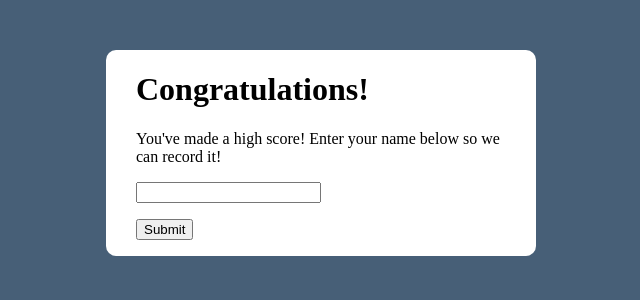
After one commit to banderson1618/milestone-2, a Node server app: page /submit in a window 1280 px wide. The commit adds this page. Shown: the top 300 px of the page, without its empty margins (319-959 px from the left). Run offline with Node 20, Linux system fonts and the light colour scheme.

Commit message:
Added in quiz functionality

```diff
--- a/app.js
+++ b/app.js
@@ -13,64 +13,66 @@ app.set('views', __dirname+'/views');
 app.use(bodyParser.urlencoded({ extended: false }));
 app.use(bodyParser.json());
 
+var currentScore = 0;
+var numEntries = 3;
+var lowScore = 1;
+const MAXHIGHSCORES = 10;
+
 app.get('/', function(req,res,next){
-  db.any('SELECT * FROM blogs')
-      .then(function(data){
-          return res.render('index', {data: data})
-      })
-      .catch(function(err){
-          return next(err);
-      });
+    res.render('index');
 });
-/*
-// edit users
-app.get('/blogs/:id/edit', function(req,res,next){
-    var id = parseInt(req.params.id);
-    db.one('select * from highscores where id = $1', id)
-        .then(function (blog) {
-            res.render('edit', {blog: blog})
+
+
+app.get('/submit', function(req,res,next){
+    currentScore = 0;
+    if(req.body.QuestionOne != '') currentScore++;
+    if(req.body.QuestionTwo == "To seek the Holy Grail!") currentScore++;
+    if(req.body.QuestionThree == "Blue" || req.body.QuestionThree == "blue" || req.body.QuestionThree == "Yellow" ||req.body.QuestionThree == "yellow") currentScore++;
+    if(req.body.QuestionFour == "African or European?" || req.body.QuestionFour == "24 miles per hour") currentScore++;
+    if(req.body.QuestionFive == "Monty Python and the Holy Grail") currentScore++;
+    console.log(req.body.QuestionOne);
+    console.log(numEntries);
+    console.log(MAXHIGHSCORES);
+
+    if(numEntries < MAXHIGHSCORES){
+        console.log("here");
+        numEntries++;
+        res.render('enterScore', {score:currentScore});
+    }
+    else if(currentScore > lowScore){
+        db.result('delete from blogs where id = $1', MAXHIGHSCORES) // deletes the last entry in the database
+            .then(function (result) {
+                 res.render('enterScore', {score:currentScore});
+            })
+            .catch(function (err) {
+              return next(err);
+            });
+    }
+    else{
+        res.redirect('/hiscores');
+    }
+});
+
+app.post('/logScore', function(req, res, next){
+    db.none('insert into highscores(player, score)' + 'values($1, $2)', [req.body.player, currentScore])
+        .then(function () {
+            res.redirect('/hiscores');
         })
         .catch(function (err) {
             return next(err);
         });
 });
 
-app.post('/blogs/:id/edit', function(req,res,next){
-    db.none('update blogs set title=$1, poster=$2, content=$3 where id=$4', [req.body.title, req.body.poster, req.body.content, parseInt(req.params.id)])
-        .then(function () {
-            res.redirect('/');
+app.get('/hiscores', function(req, res, next){
+    db.any('SELECT * FROM highscores ORDER BY score DESC')
+        .then(function(data){
+            return res.render('hiscores', {data: data})
         })
-        .catch(function (err) {
+        .catch(function(err){
             return next(err);
         });
 });
 
-app.get('/blogs/:id/delete', function(req, res, next){
-    var id = parseInt(req.params.id);
-    db.result('delete from blogs where id = $1', id)
-        .then(function (result) {
-            res.redirect('/');
-        })
-        .catch(function (err) {
-            return next(err);
-        });
-});
-
-app.get('/new', function(req, res, next){
-  return res.render('new');
-});
-
-app.post('/new', function(req, res, next){
-  db.none('insert into blogs(title, poster, content)' + 'values($1, $2, $3)', [req.body.title, req.body.poster, req.body.content])
-    .then(function () {
-      res.redirect('/');
-    })
-    .catch(function (err) {
-      return next(err);
-    });
-});
-*/
-
 app.listen(process.env.PORT, function(){
     console.log('Application running on localhost on port ' + process.env.PORT);
 });
--- a/public/styles.css
+++ b/public/styles.css
@@ -1,3 +1,37 @@
 body {
     background:#475f77;
 }
+
+#IndexBodyDiv{
+    width:370px;
+    background: #FFFFFF;
+    border-radius: 10px;
+    margin:auto;
+    position: absolute;
+    top:50px;
+    left: 0;
+    right: 0;
+    text-align:left;
+    padding: 0px 30px 0px 30px;
+}
+
+#ScoresBodyDiv{
+    width:200px;
+    background: #FFFFFF;
+    border-radius: 10px;
+    margin:auto;
+    position: absolute;
+    top:50px;
+    left: 0;
+    right: 0;
+    text-align:left;
+    padding: 0px 30px 0px 30px;
+}
+
+#PlayerCol{
+  width: 75px;
+}
+
+#ScoreCol{
+  width: 75px;
+}
--- /dev/null
+++ b/views/enterScore.ejs
@@ -0,0 +1,16 @@
+<!DOCTYPE html>
+<html lang="en">
+  <head>
+    <meta charset="utf-8">
+    <title>Quiz</title>
+      <link rel="stylesheet" type="text/css" href="styles.css">
+    </head>
+  <body>
+    <div id="IndexBodyDiv">
+      <h1>Congratulations!</h1>
+      <p>You've made a high score! Enter your name below so we can record it!</p>
+      <input type='text' name='player'></input>
+      <p><form action="/logScore" method="post"><input type="submit" value="Submit"/></form></p>
+    </div>
+  </body>
+</html>
```
Also changed, not shown: highscores.sql (+4 -4 lines), package.json (+5 -7 lines), views/hiscores.ejs (+26 -0 lines), views/index.ejs (+15 -22 lines), views/enterscore.ejs (deleted).
